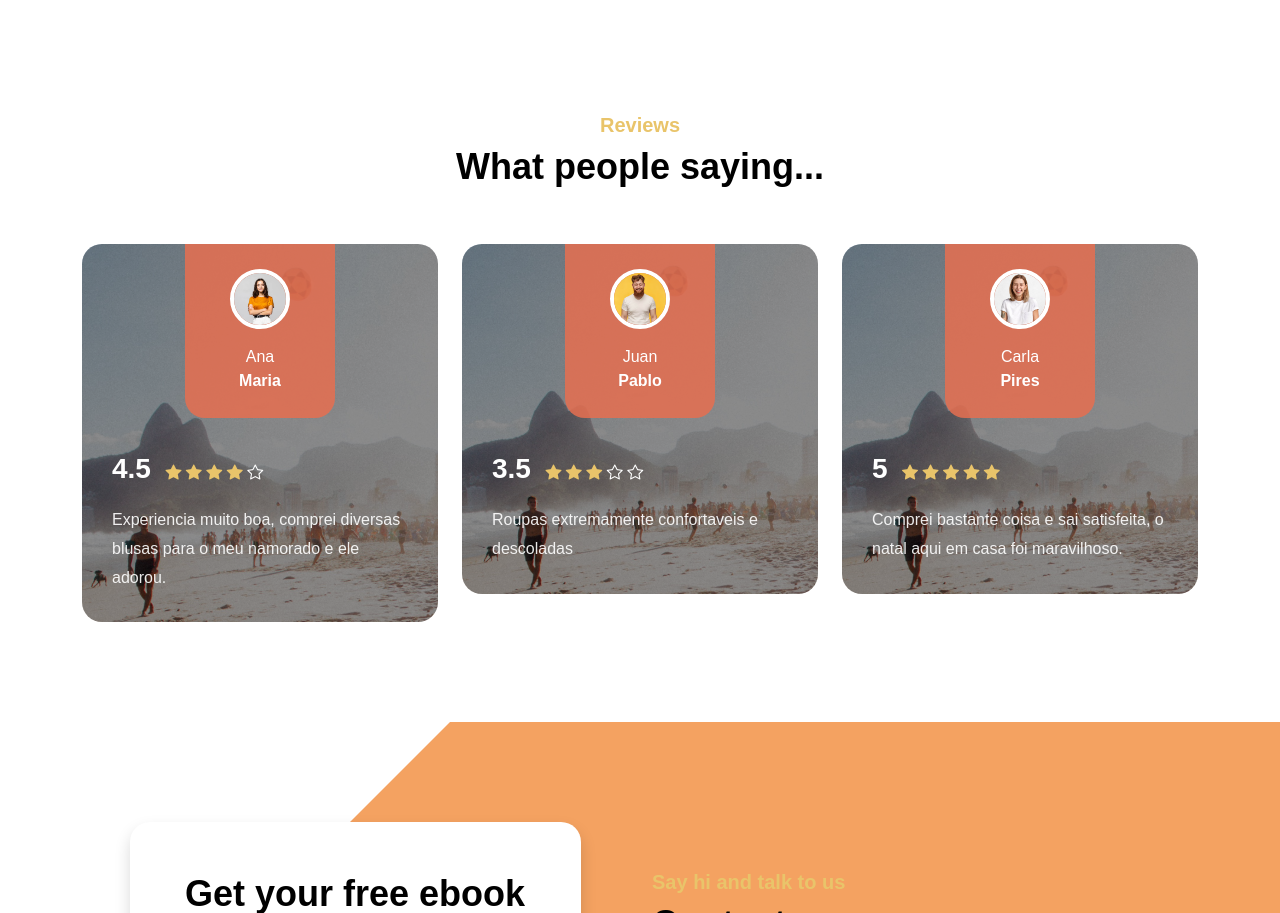
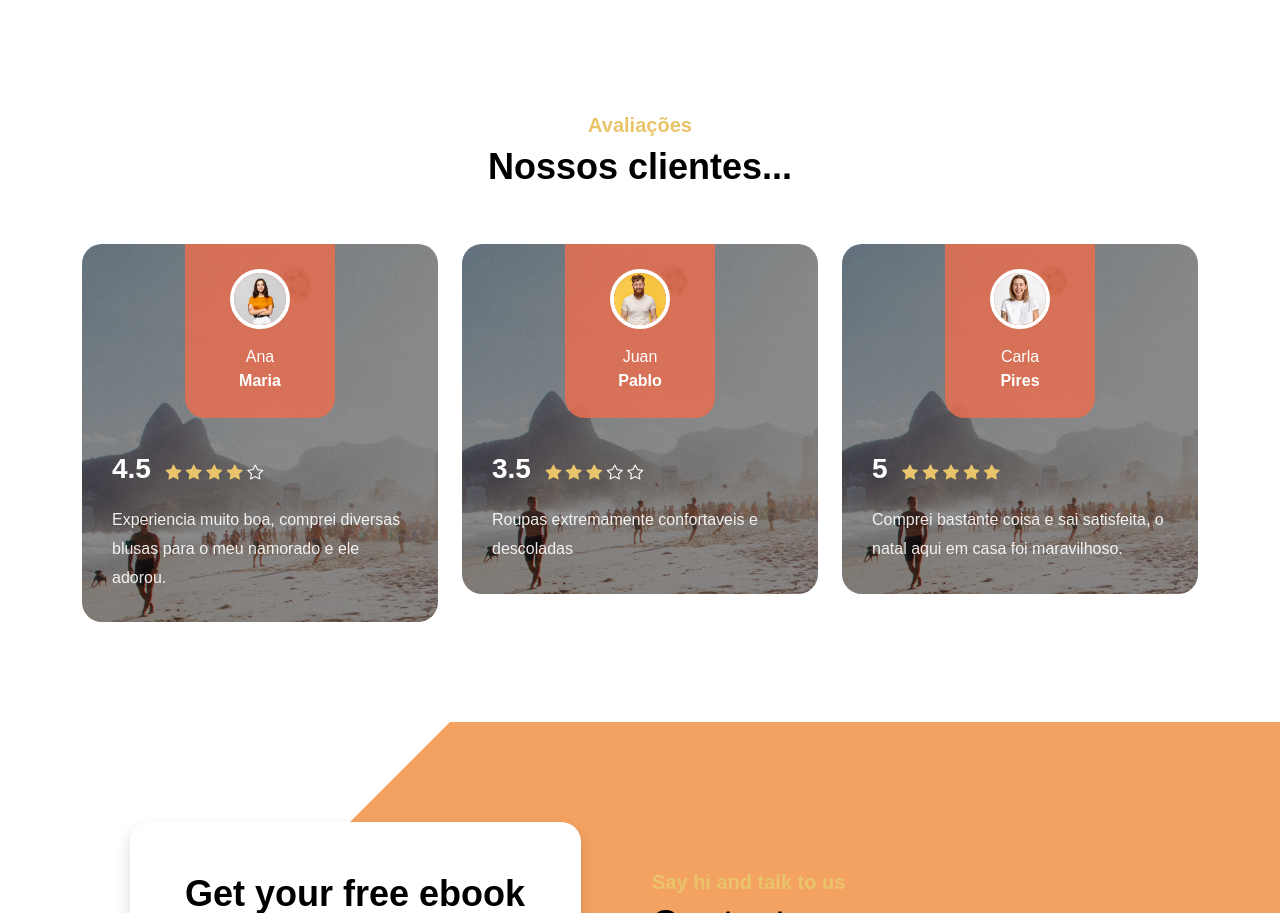
Before and after one commit to Recriorj/site, a plain HTML site: page index.html in a window 1280 px wide. Shown: the part 2201-3114 px from the top of the page. Drawn offline with Linux system fonts and the light colour scheme; a web font is replaced by a local one.

Commit message:
Add files via upload

```diff
--- a/index.html
+++ b/index.html
@@ -217,9 +217,9 @@ https://templatemo.com/tm-588-ebook-landing
                     <div class="row">
 
                         <div class="col-lg-12 col-12 text-center mb-5">
-                            <h6>Reviews</h6>
+                            <h6>Avaliações</h6>
 
-                            <h2>What people saying...</h2>
+                            <h2>Nossos clientes...</h2>
                         </div>
 
                         <div class="col-lg-4 col-12">
```
